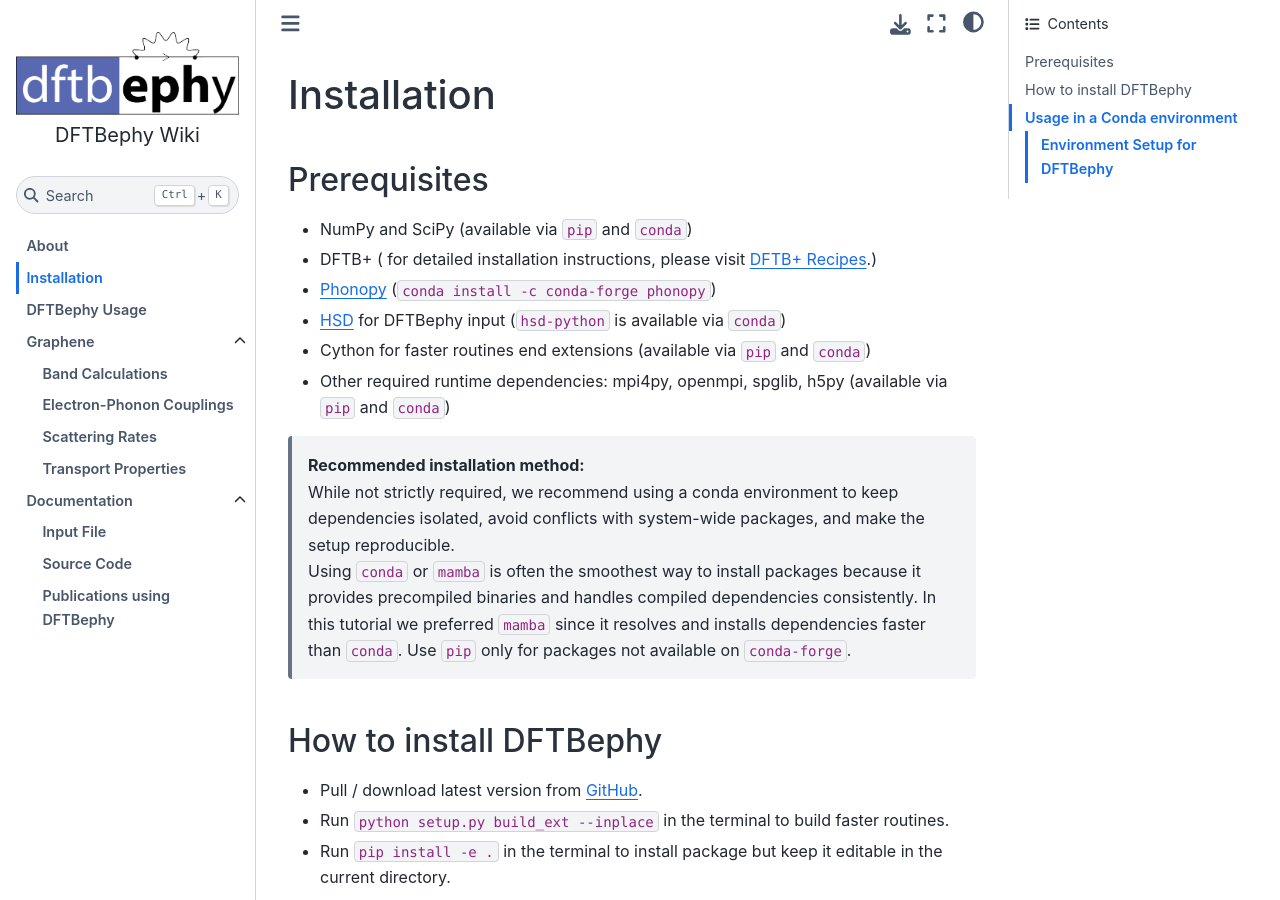
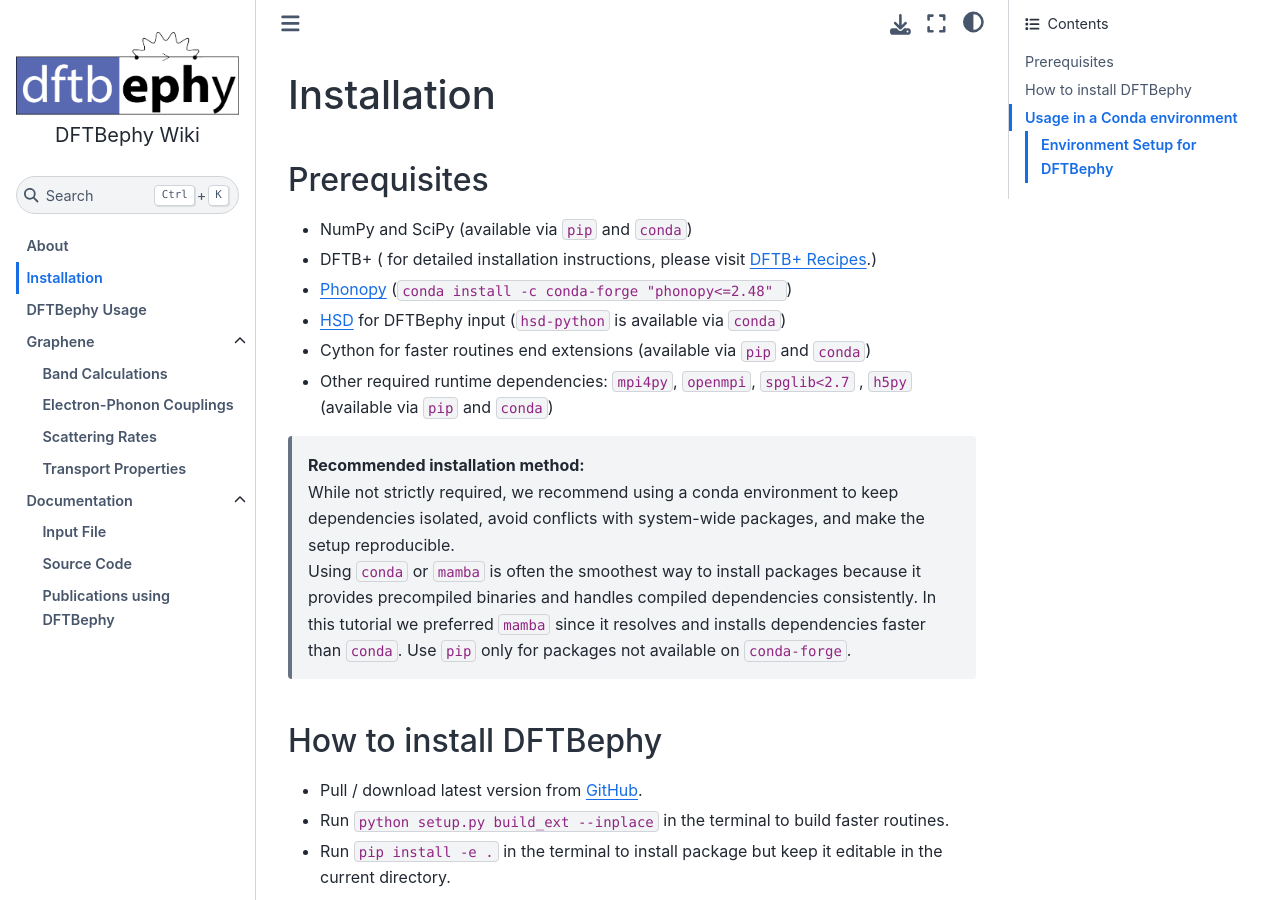
Before and after one commit to CoMeT4MatSci/dftbephy, a Jupyter Book: the page built from wiki/docs/main/installation.md, in a window 1280 px wide and 900 px high. Built offline with Jupyter Book 1.0.4 settings and Sphinx 7.4.7 and the Sphinx Book theme 1.1.4, drawn with Linux system fonts in a browser that asks for light colours.

Commit message:
Update installation prerequisites

```diff
--- a/wiki/docs/main/installation.md
+++ b/wiki/docs/main/installation.md
@@ -4,10 +4,10 @@
 
 - NumPy and SciPy (available via `pip` and `conda`)
 - DFTB+ ( for detailed installation instructions, please visit [DFTB+ Recipes](https://dftbplus-recipes.readthedocs.io/en/latest/introduction.html).)
-- [Phonopy](https://phonopy.github.io/phonopy/install.html) (`conda install -c conda-forge phonopy`)
+- [Phonopy](https://phonopy.github.io/phonopy/install.html) (`conda install -c conda-forge "phonopy<=2.48" `)
 - [HSD](https://github.com/dftbplus/hsd-python) for DFTBephy input (`hsd-python` is available via `conda`)
 - Cython for faster routines end extensions (available via `pip` and `conda`)
-- Other required runtime dependencies: mpi4py, openmpi, spglib, h5py (available via `pip` and `conda`)
+- Other required runtime dependencies: `mpi4py`, `openmpi`, `spglib<2.7` , `h5py` (available via `pip` and `conda`)
 
 
 > **Recommended installation method:**<br>
```
